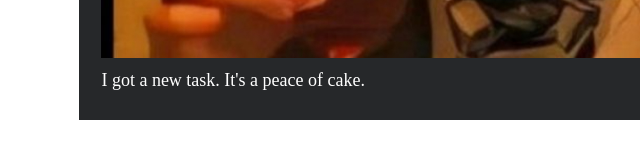
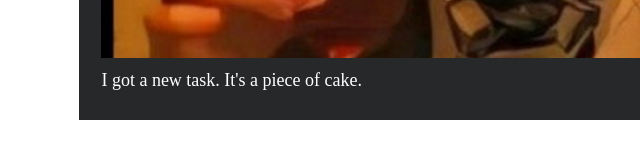
Before and after one commit to vadim-ma/JSFEPRESCHOOL2023Q2_cssMemeSlider, a plain HTML site: page cssMemeSlider/index.html in a window 1280 px wide. Shown: the part 569-728 px from the top of the page, 1-641 px from the left. Drawn offline with Linux system fonts and the light colour scheme.

Commit message:
fix: correct spelling mistakes (Sun, Sep 17, 2023 07:30:29 PM)

```diff
--- a/cssMemeSlider/index.html
+++ b/cssMemeSlider/index.html
@@ -16,7 +16,7 @@
         <div class="slider_container">
             <div class="slider__frame">
                 <ol class="slider__image-list">
-                    <li><img src="images/shot.jpg" alt="shot" data-meme-text="I got a new task. It's a peace of cake."></li>
+                    <li><img src="images/shot.jpg" alt="shot" data-meme-text="I got a new task. It's a piece of cake."></li>
                     <li><img src="images/trouble.jpg" alt="trouble"
                             data-meme-text="How are you? I am working on the .... cssMemeSlider"></li>
                     <li><img src="images/screaming.jpg" alt="screaming" data-meme-text="I'll do it. Damn it."></li>
```
